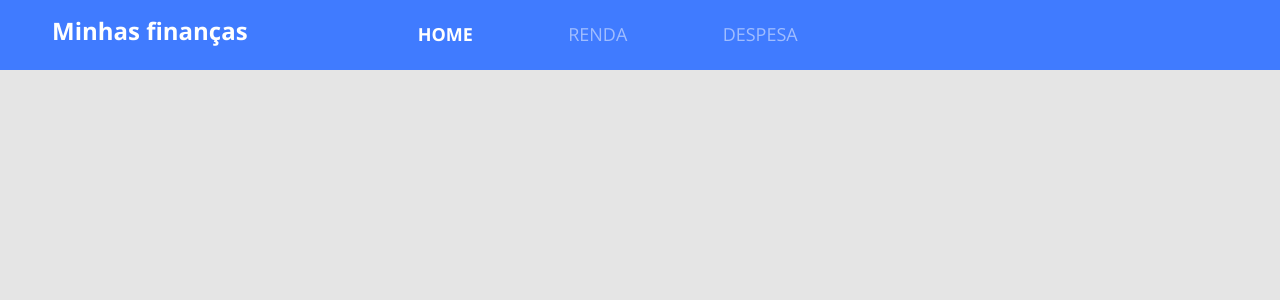
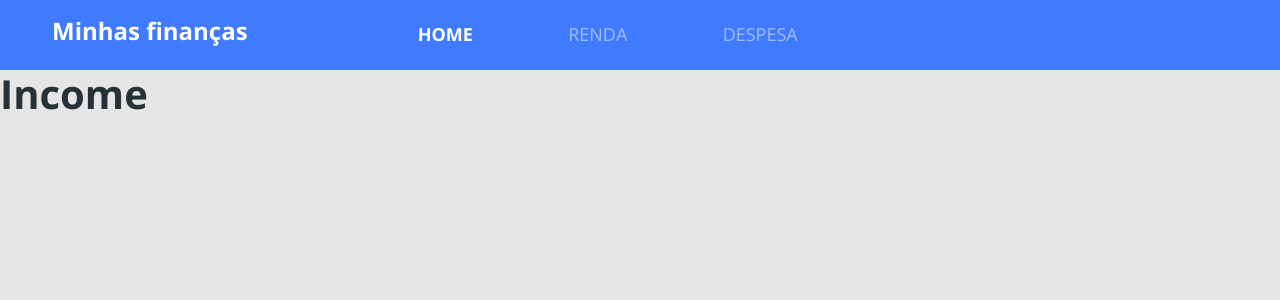
Before and after one commit to DarlanMarangoni/investment-wallet, a React (Create React App) app in the folder cash-control-app/: page /income in a window 1280 px wide. Shown: the top 300 px of the page. Built offline with nearby package versions, Linux system fonts and the light colour scheme.

Commit message:
add react router dom

```diff
--- a/cash-control-app/package.json
+++ b/cash-control-app/package.json
@@ -9,11 +9,13 @@
     "@types/jest": "^27.5.2",
     "@types/node": "^16.18.96",
     "@types/react": "^18.3.1",
-    "@types/react-dom": "^18.3.0",
+    "@types/react-dom": "^18.0.6",
+    "@types/react-router-dom": "^5.3.3",
     "bootstrap": "^5.3.3",
     "node-sass": "7.0.1",
     "react": "^18.3.1",
-    "react-dom": "^18.3.1",
+    "react-dom": "^18.2.0",
+    "react-router-dom": "^6.4.1",
     "react-scripts": "5.0.1",
     "typescript": "^4.9.5",
     "web-vitals": "^2.1.4"
--- a/cash-control-app/src/App.tsx
+++ b/cash-control-app/src/App.tsx
@@ -1,10 +1,10 @@
 import './assets/styles/custom.scss';
 import './App.css';
-import Navbar from './components/Navbar';
+import AppRoutes from './AppRoutes';
 
 function App() {
     return (
-        <Navbar />
+        <AppRoutes />
     );
 }
 
--- /dev/null
+++ b/cash-control-app/src/AppRoutes.tsx
@@ -0,0 +1,16 @@
+import { BrowserRouter, Route, Routes } from 'react-router-dom';
+import Navbar from './components/Navbar';
+import Home from './pages/Home';
+import Income from './pages/Income';
+
+const AppRoutes = () => (
+  <BrowserRouter>
+    <Navbar />
+    <Routes>
+      <Route path="/" element={<Home />}/>
+      <Route path="/income" element={<Income />}/>
+    </Routes>
+  </BrowserRouter>
+);
+
+export default AppRoutes;
--- /dev/null
+++ b/cash-control-app/src/pages/Home/index.tsx
@@ -0,0 +1,5 @@
+const Home = () => {
+  return(<h1>Home</h1>)
+}
+
+export default Home;
--- /dev/null
+++ b/cash-control-app/src/pages/Income/index.tsx
@@ -0,0 +1,5 @@
+const Income = () => {
+  return (<h1>Income</h1>);
+}
+
+export default Income;
```
